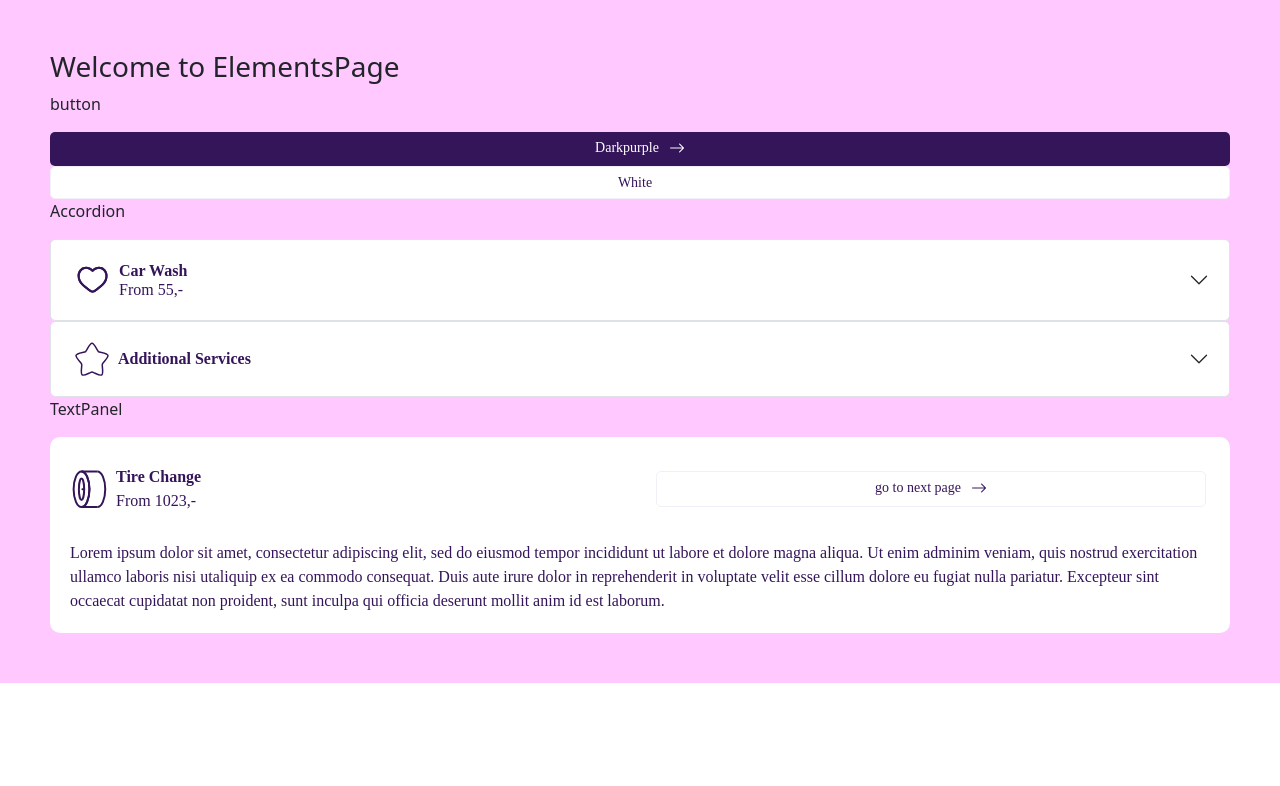
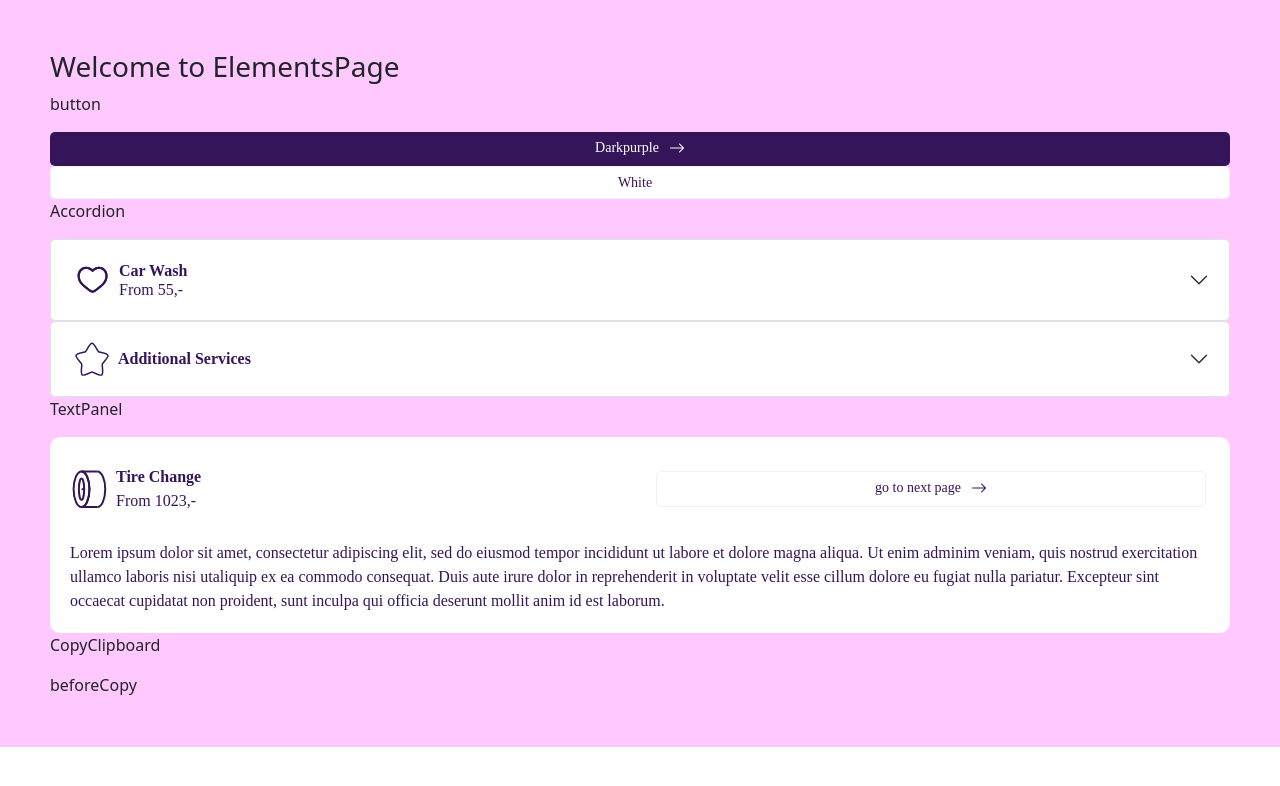
Before and after one commit to whitesnow-space/repo1, a React (Create React App) app: page /elements in a window 1280 px wide. Shown: the top 786 px of the page. Built offline with nearby package versions, Linux system fonts and the light colour scheme.

Commit message:
test: copyClipboard in elements page

```diff
--- a/src/pages/elements/index.js
+++ b/src/pages/elements/index.js
@@ -4,6 +4,7 @@ import Button from "../../components/button";
 import CustomAccordion from "../../components/customAccordion";
 import "./styles.scss";
 import TextPanel from "../../components/textPanel";
+import CopyClipboard from "../../components/copyClipboard";
 
 const ElementsPage = () => {
   /* Static Data */
@@ -46,6 +47,9 @@ const ElementsPage = () => {
         price={1023}
         description={staticData.description}
       />
+
+      <p>CopyClipboard</p>
+      <CopyClipboard placeholder="beforeCopy" type="general" />
     </div>
   );
 };
```
